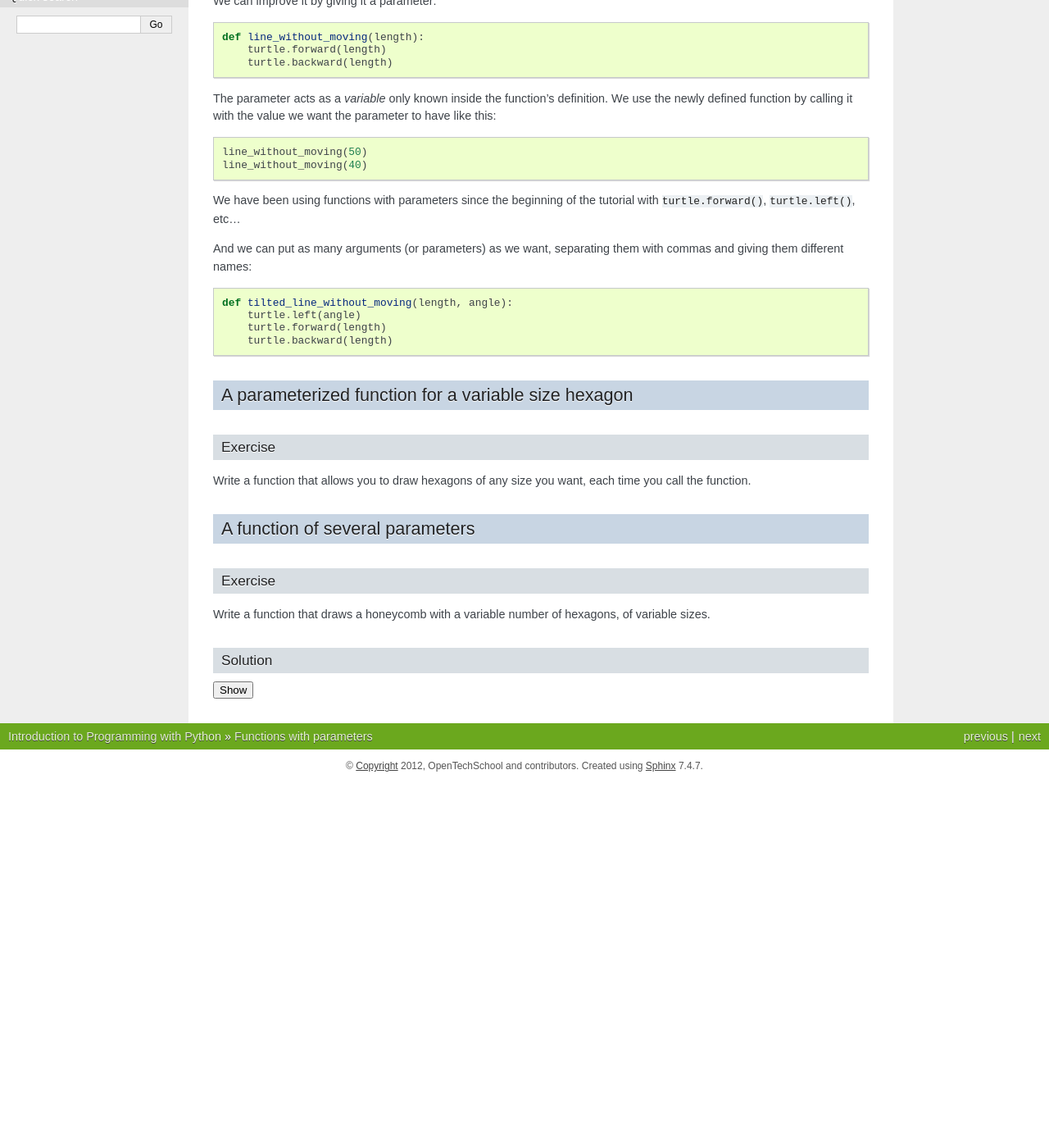
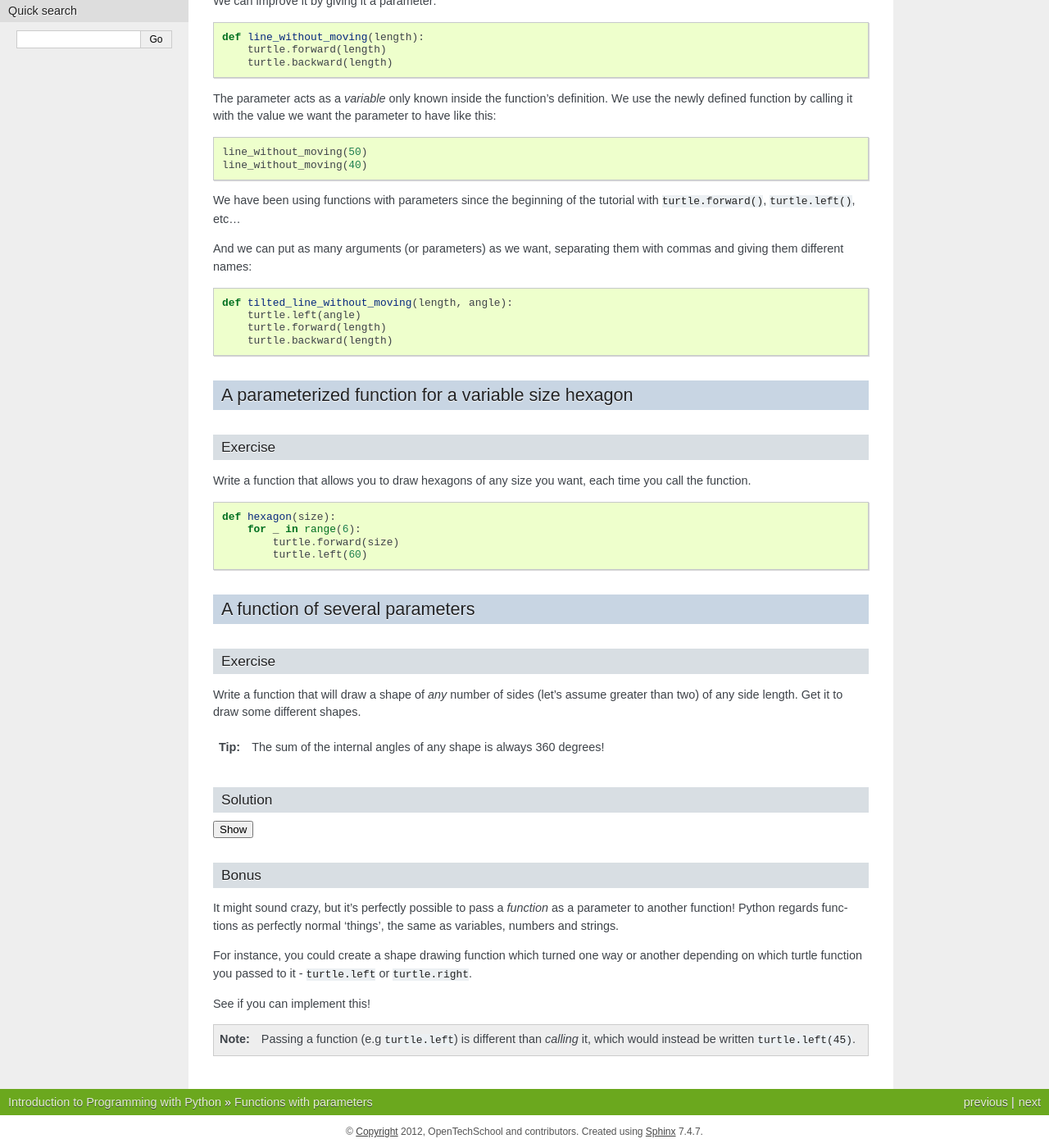
Before and after one commit to OpenTechSchool/python-beginners, a Sphinx documentation site: the page built from source/functions_parameters.rst, in a window 1280 px wide and 1400 px high, scrolled down 441 px. Shown: the whole window at 82% size. Built offline with Sphinx 7.4.7, drawn with Linux system fonts in a browser that asks for light colours; before the commit the page ends 1395 px from its top, so only the background shows below that.

Commit message:
Rewrite multiple parameter exercise
Instead of a variable hexagon-lattice, write any "any shape" function.

Also introduce a bonus exercise.

Fixes #29

```diff
--- a/source/functions_parameters.rst
+++ b/source/functions_parameters.rst
@@ -46,7 +46,6 @@ with commas and giving them different names::
         turtle.forward(length)
         turtle.backward(length)
 
-
 A parameterized function for a variable size hexagon
 ====================================================
 
@@ -56,27 +55,49 @@ Exercise
 Write a function that allows you to draw hexagons of any size you want, each
 time you call the function.
 
+::
+
+    def hexagon(size):
+        for _ in range(6):
+            turtle.forward(size)
+            turtle.left(60)
+
 A function of several parameters
 ================================
 
 Exercise
 --------
 
-Write a function that draws a honeycomb with a variable number of hexagons, of
-variable sizes.
+Write a function that will draw a shape of *any* number of sides (let's assume
+greater than two) of any side length. Get it to draw some different shapes.
+
+.. tip::
+
+   The sum of the internal angles of any shape is always 360 degrees!
 
 Solution
 --------
 
 ::
 
-    def hexagon(size):
-        for i in range(6):
-            turtle.forward(size)
-            turtle.left(60)
+    def draw_shape(sides, length):
+        for _ in range(sides):
+            turtle.forward(length)
+            turtle.right(360 / sides)
 
-    def honeycomb(size, count):
-        for i in range(count):
-            hexagon(size)
-            turtle.forward(size)
-            turtle.right(60)
+Bonus
+-----
+
+It might sound crazy, but it's perfectly possible to pass a *function* as a parameter
+to another function! Python regards functions as perfectly normal 'things', the same as
+variables, numbers and strings.
+
+For instance, you could create a shape drawing function which turned one way or another
+depending on which turtle function you passed to it - ``turtle.left`` or ``turtle.right``.
+
+See if you can implement this!
+
+.. note::
+
+   Passing a function (e.g ``turtle.left``) is different than *calling* it, which
+   would instead be written ``turtle.left(45)``.
```
